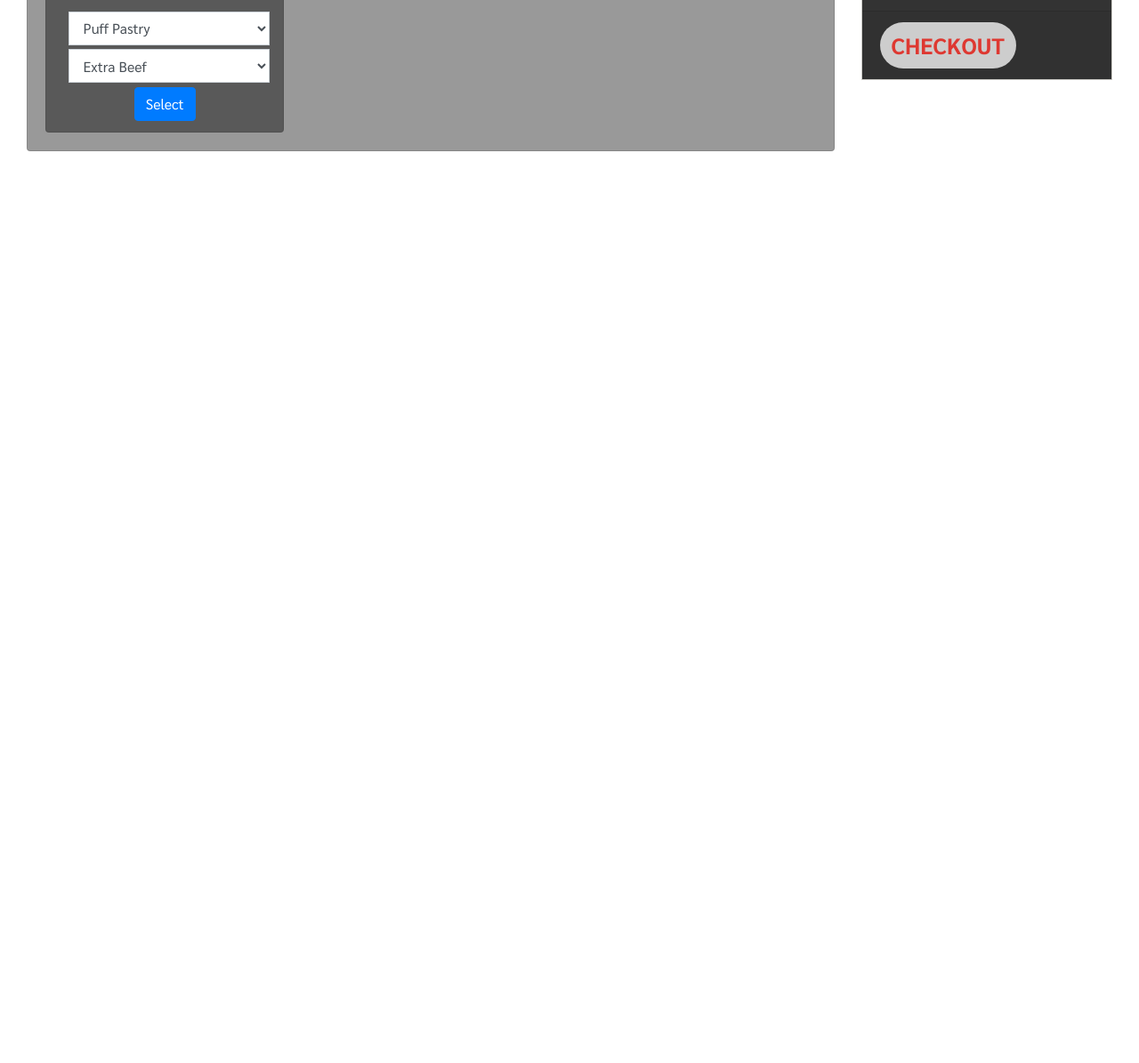
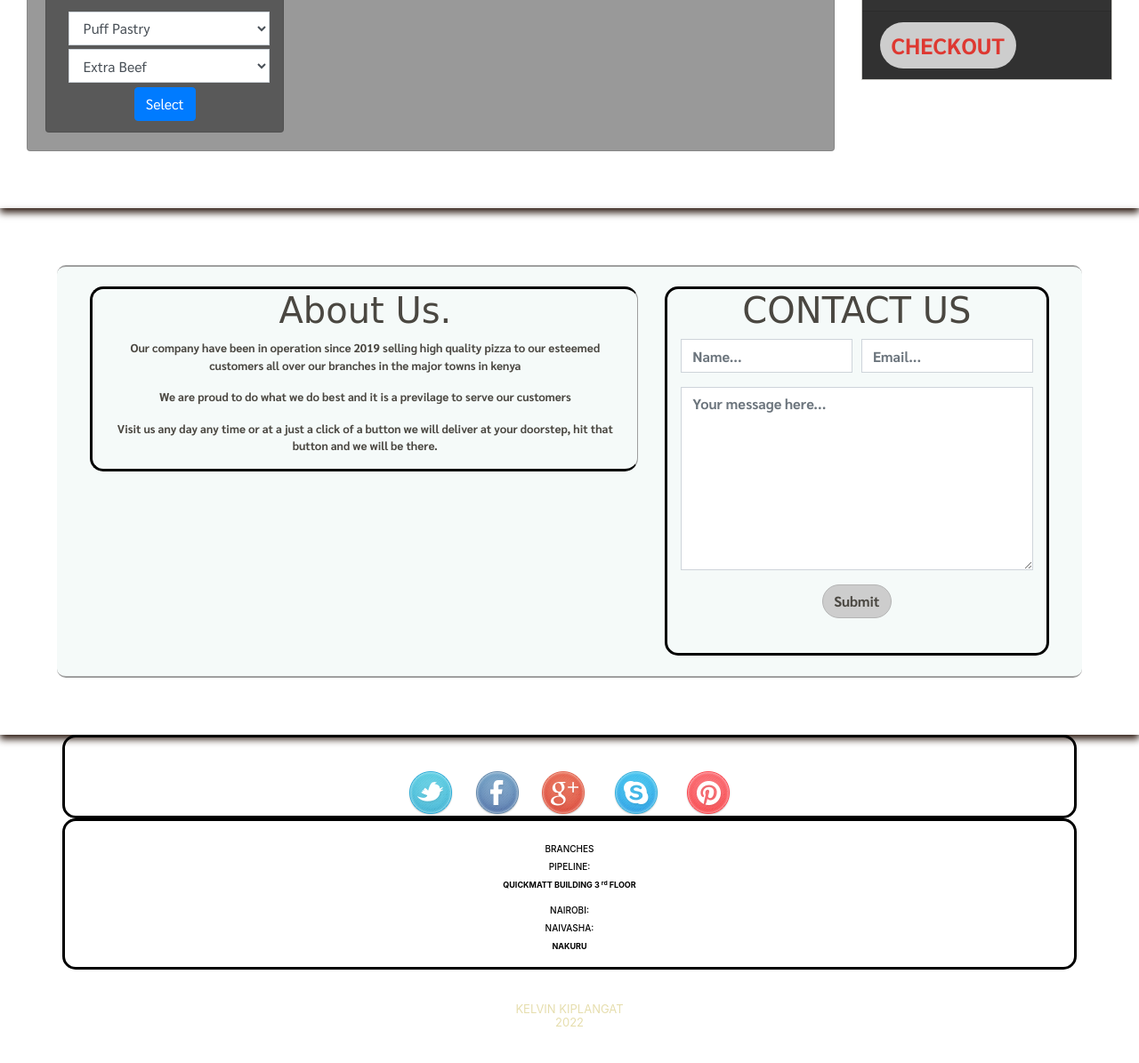
Before and after one commit to kelvinkip/Pizza-Palace, a plain HTML site: page index.html in a window 1280 px wide. Shown: the part 1591-2786 px from the top of the page at 89% size. Before the commit the page ends 1825 px from the top, so only its background shows below. Drawn offline with nearby package versions, Linux system fonts and the light colour scheme; a script that the page names is missing; a web font is replaced by a local one.

Commit message:
added footer and about me section

```diff
--- a/index.html
+++ b/index.html
@@ -12,7 +12,7 @@
     <script src="script.js"></script>
     <link rel="stylesheet" href="https://stackpath.bootstrapcdn.com/bootstrap/4.3.1/css/bootstrap.min.css" integrity="sha384-ggOyR0iXCbMQv3Xipma34MD+dH/1fQ784/j6cY/iJTQUOhcWr7x9JvoRxT2MZw1T" crossorigin="anonymous">
     <link rel="icon" href="images/pizza-icon.png" type="img/jpg">
-    <title>Ch!</title>
+    <title>PIZZA PALACE</title>
   </head>
   <body>
     <nav class="navbar navbar-expand-md fixed-top">
@@ -242,4 +242,71 @@
 
                 </div>
               </div>
-            </div
+            </div>
+            <div class="container-large aboutUs">
+              <div class="col-md-12">
+                <div class="row about-us">
+                  <div class="col-md-7">
+                    <div class="container founder-section">
+                      <h1>About Us.</h1>
+                      <p>Our company have been in operation since 2019 selling high quality pizza to our esteemed customers all over our branches in the major towns in kenya</p>
+                      <p>We are proud to do what we do best and it is a previlage to serve our customers</p>
+                      <p>Visit us any day any time or at a just a click of a button we will deliver at your doorstep, hit that button and we will be there.</p>
+                    </div>
+                  </div>
+                  <div class="col-md-5">
+                    <div class="container contact-us">
+                      <h1 class="wow jackInTheBox">CONTACT US</h1>
+                      <form id="feedbackForm">
+                        <div class="form-row">
+                          <div class="form-group col-md-6 wow jackInTheBox">
+                            <input type="text" class="form-control" id="userName" placeholder="Name...">
+                          </div>
+                          <div class="form-group col-md-6 wow jackInTheBox">
+                            <input type="email" class="form-control" id="inputEmail" placeholder="Email...">
+                          </div>
+                          <div class="form-group col-md-12 wow jackInTheBox">
+                            <textarea id="userMessage" name="message" class="form-control" placeholder="Your message here..." rows="8" required="required" data-error="Please, leave us a message."></textarea>
+                          </div>
+                          <div class="col-md-12 wow jackInTheBox" id="submit-button">
+                            <button onclick="submit()" id="submit" class="btn btn-primary">Submit</button>
+                          </div>
+                        </div>
+                      </form>
+                    </div>
+                  </div>
+                </div>
+              </div>
+            </div>
+
+            <div class="container-fluid footer">
+                <div class="row footerItems">
+                    <div class="container links">
+                      <a href="https://twitter.com/"><img src="pizza/twitter.png" alt="an image of twitter logo"></a>
+                      <a href="https://www.facebook.com"><img src="pizza/facebook.png" alt="an image of facebook logo"></a>
+                      <a href="https://www.youtube.com/"><img src="pizza/g_plus.png" alt="an image of flickr logo"></a>
+                      <a href="https://www.tumblr.com/"> <img src="pizza/skype.png" alt="image of tumblr icon" hspace="7"></a>
+                      <a href="https://www.pinterest.com/"><img src="pizza/pinterest.png" alt="an image of pinterest logo"></a>
+                    </div>
+                </div>
+                    <div class="container branches">
+                      <h5>BRANCHES</h5>
+                      <h5>PIPELINE:</h5>
+                      <p>QUICKMATT BUILDING 3 <sup>rd</sup>  FLOOR</p>
+                      <h5>NAIROBI:</h5>
+                      <h5>NAIVASHA:</h5>
+                      <p>NAKURU</p>
+                    </div>
+
+
+
+              <div class="footer-text">
+                <p>KELVIN KIPLANGAT</p>
+                <p>2022</p>
+              </div>
+            </div>
+        <script src="https://code.jquery.com/jquery-3.3.1.slim.min.js" integrity="sha384-q8i/X+965DzO0rT7abK41JStQIAqVgRVzpbzo5smXKp4YfRvH+8abtTE1Pi6jizo" crossorigin="anonymous"></script>
+        <script src="https://cdnjs.cloudflare.com/ajax/libs/popper.js/1.14.7/umd/popper.min.js" integrity="sha384-UO2eT0CpHqdSJQ6hJty5KVphtPhzWj9WO1clHTMGa3JDZwrnQq4sF86dIHNDz0W1" crossorigin="anonymous"></script>
+        <script src="https://stackpath.bootstrapcdn.com/bootstrap/4.3.1/js/bootstrap.min.js" integrity="sha384-JjSmVgyd0p3pXB1rRibZUAYoIIy6OrQ6VrjIEaFf/nJGzIxFDsf4x0xIM+B07jRM" crossorigin="anonymous"></script>
+      </body>
+    </html>
```
Also changed, not shown: pizza/facebook.png (added), pizza/g_plus.png (added), pizza/pinterest.png (added), pizza/skype.png (added), pizza/twitter.png (added).
